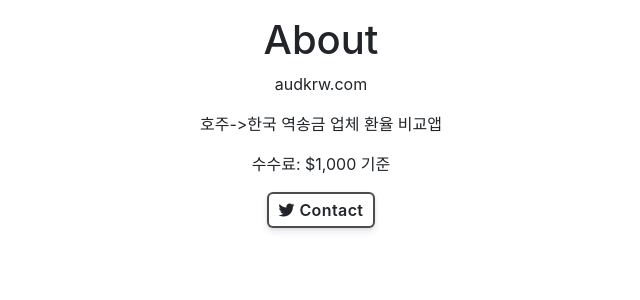
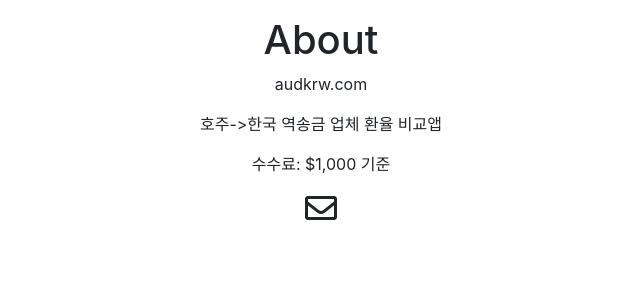
Before and after one commit to minho42/ysk, a Django app: page /about/ in a window 1280 px wide. Shown: the part 56-356 px from the top of the page, without its empty margins (319-959 px from the left). Run offline with Django 3.2, Linux system fonts and the light colour scheme; some libraries are stand-ins or nearby versions.

Commit message:
remove twitter, add email and style

```diff
--- a/static/css/style.css
+++ b/static/css/style.css
@@ -72,3 +72,13 @@ a:hover {
   -webkit-transition: all 0.15s ease;
   transition: all 0.15s ease;
 }
+
+.contact-links a {
+  /* color: #212529; */
+  color: inherit;
+  padding: 0.5rem;
+}
+.contact-links a:hover {
+  text-decoration: none;
+  color: var(--bg-blue);
+}
--- a/templates/about.html
+++ b/templates/about.html
@@ -17,9 +17,11 @@
       수수료: ${{ BASE_AMOUNT|intcomma }} 기준
     </p>
 
-    <a class="btn btn-white" href="https://twitter.com/minhokim42" target="_blank" rel="noopener noreferrer">
-      <i class="fab fa-twitter"></i> Contact
-    </a>
+    <div class="contact-links">
+      <a href="mailto:minho42@gmail.com" target="_blank" rel="noopener noreferrer">
+        <i class="far fa-envelope fa-2x"></i>
+      </a>
+    </div>
 
   </div>
 </div>
```
